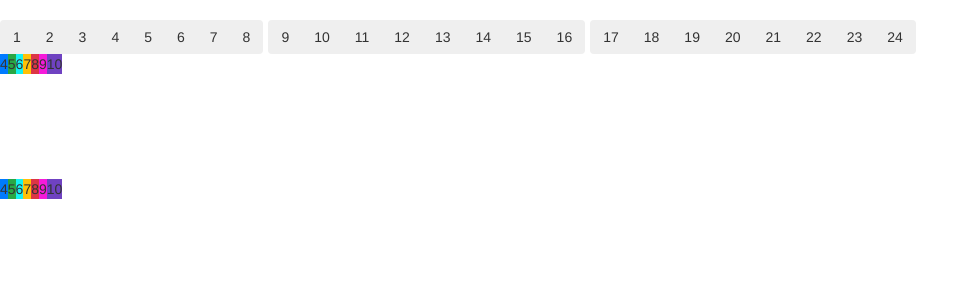
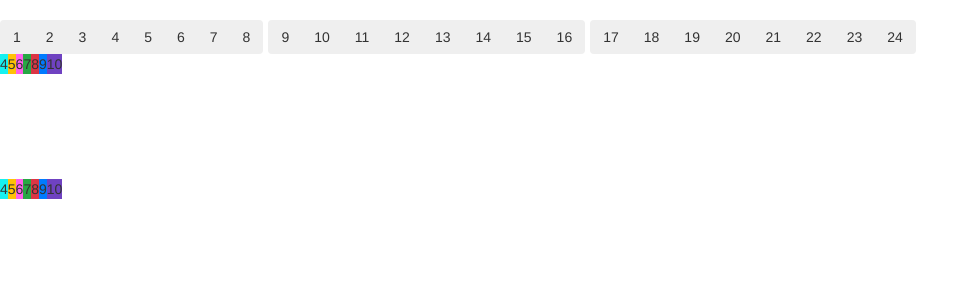
Before and after one commit to grackhack/random, a Flask app: page /charts in a window 1280 px wide. Shown: the part 50-350 px from the top of the page, without its empty margins (0-979 px from the left). Run offline with Flask 2, Linux system fonts and the light colour scheme; some libraries are stand-ins or nearby versions.

Commit message:
histogram

```diff
--- a/app/templates/charts.html
+++ b/app/templates/charts.html
@@ -41,12 +41,12 @@
             <tr>
                 <td id="hw">
                 </td>
-                <td style="background-color:#007bff">4</td>
-                <td style="background-color:#28a745">5</td>
-                <td style="background-color:#16f1f1">6</td>
-                <td style="background-color:#ffc107">7</td>
+                <td style="background-color:#16f1f1">4</td>
+                <td style="background-color:#ffc107">5</td>
+                <td style="background-color:#ff60eb">6</td>
+                <td style="background-color:#28a745">7</td>
                 <td style="background-color:#dc3545">8</td>
-                <td style="background-color:#f51ada">9</td>
+                <td style="background-color:#007bff">9</td>
                 <td style="background-color:#6f42c1">10</td>
             <tr>
         </table>
@@ -56,12 +56,12 @@
         <table>
             <tr>
                 <td id="hl"></td>
-                <td style="background-color:#007bff">4</td>
-                <td style="background-color:#28a745">5</td>
-                <td style="background-color:#16f1f1">6</td>
-                <td style="background-color:#ffc107">7</td>
+                <td style="background-color:#16f1f1">4</td>
+                <td style="background-color:#ffc107">5</td>
+                <td style="background-color:#ff60eb">6</td>
+                <td style="background-color:#28a745">7</td>
                 <td style="background-color:#dc3545">8</td>
-                <td style="background-color:#f51ada">9</td>
+                <td style="background-color:#007bff">9</td>
                 <td style="background-color:#6f42c1">10</td>
             <tr>
         </table>
--- a/app/work_with_games.py
+++ b/app/work_with_games.py
@@ -148,7 +148,9 @@ def get_count_series(digit):
 
 def prepare_dataset(data):
     all_data = {}
-    colors = ['#007bff', '#28a745', '#16f1f1', '#ffc107', '#dc3545', '#f51ada', '#6f42c1']
+
+    colors = ['#16f1f1', '#ffc107', '#ff60eb', '#28a745', '#dc3545', '#007bff', '#6f42c1', ]
+
     for pl, item in data.items():
         dataset = {}
         dataset['datasets'] = []
```
